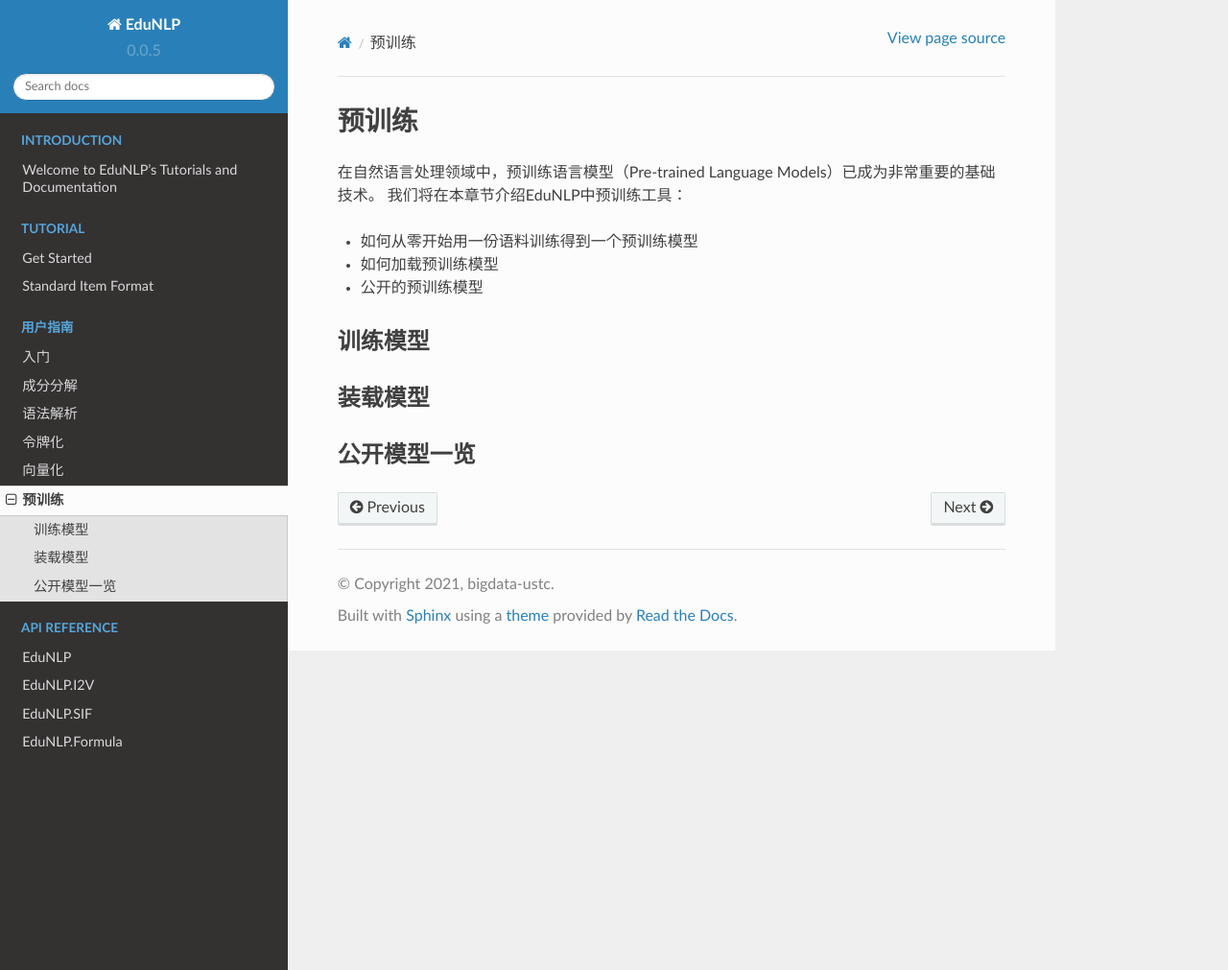
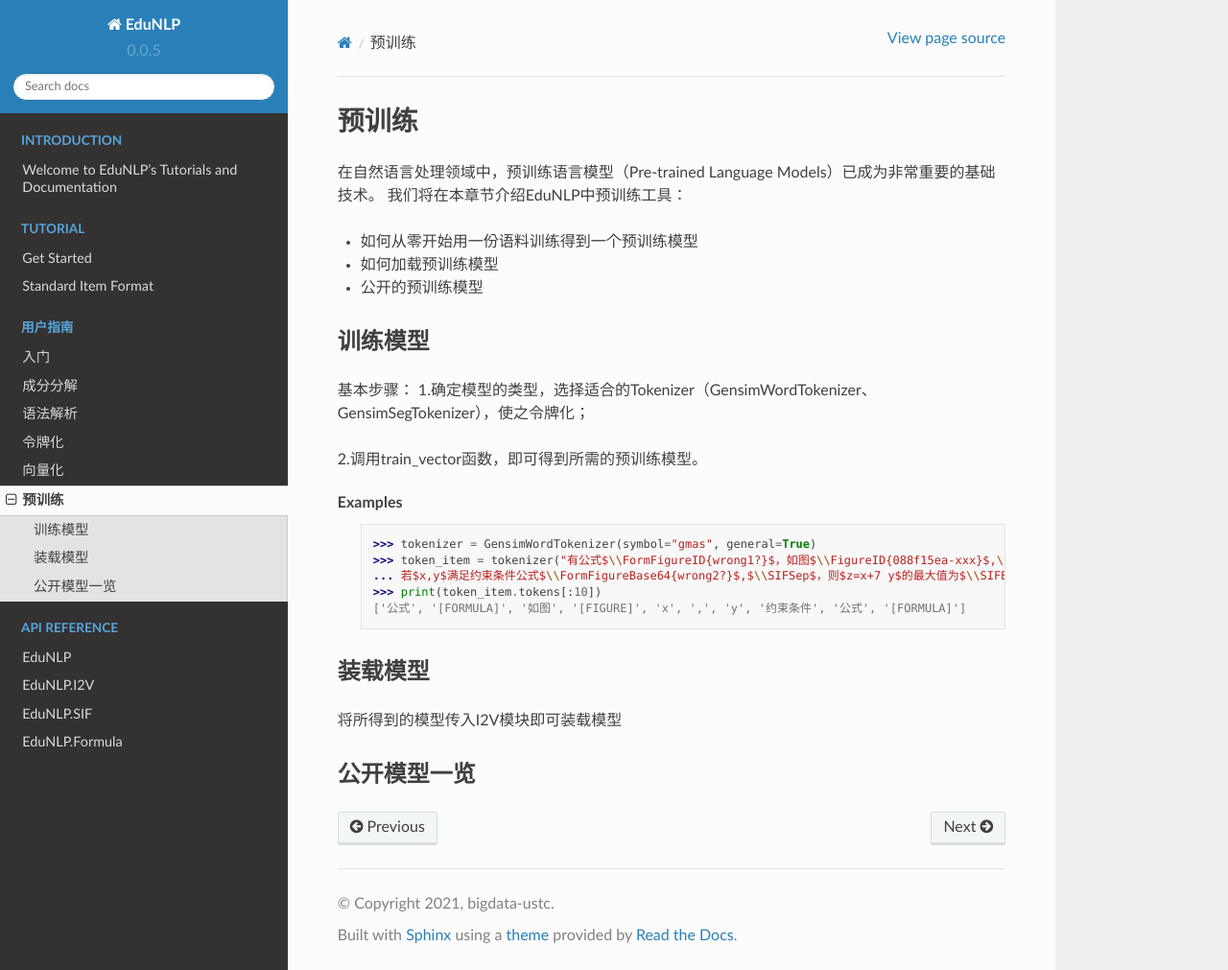
Before and after one commit to bigdata-ustc/EduNLP, a Sphinx documentation site: the page built from docs/source/tutorial/zh/pretrain.rst, in a window 1280 px wide and 1011 px high. Shown: the whole window at 96% size. Built offline with Sphinx 7.4.7 and the Read the Docs theme 2.0.0, drawn with Linux system fonts in a browser that asks for light colours; pages that are not in the unit, such as notebooks, are missing from menus; the version number is read from the project's files by our own code.

Commit message:
Create pretrain.rst

```diff
--- a/docs/source/tutorial/zh/pretrain.rst
+++ b/docs/source/tutorial/zh/pretrain.rst
@@ -12,8 +12,23 @@
 训练模型
 ---------
 
+基本步骤：
+1.确定模型的类型，选择适合的Tokenizer（GensimWordTokenizer、 GensimSegTokenizer），使之令牌化；
+
+2.调用train_vector函数，即可得到所需的预训练模型。
+
+Examples
+        >>> tokenizer = GensimWordTokenizer(symbol="gmas", general=True)
+        >>> token_item = tokenizer("有公式$\\FormFigureID{wrong1?}$，如图$\\FigureID{088f15ea-xxx}$,\
+        ... 若$x,y$满足约束条件公式$\\FormFigureBase64{wrong2?}$,$\\SIFSep$，则$z=x+7 y$的最大值为$\\SIFBlank$")
+        >>> print(token_item.tokens[:10])
+        ['公式', '[FORMULA]', '如图', '[FIGURE]', 'x', ',', 'y', '约束条件', '公式', '[FORMULA]']
+
 装载模型
 --------
+将所得到的模型传入I2V模块即可装载模型
+
+
 
 公开模型一览
 ------------
```
